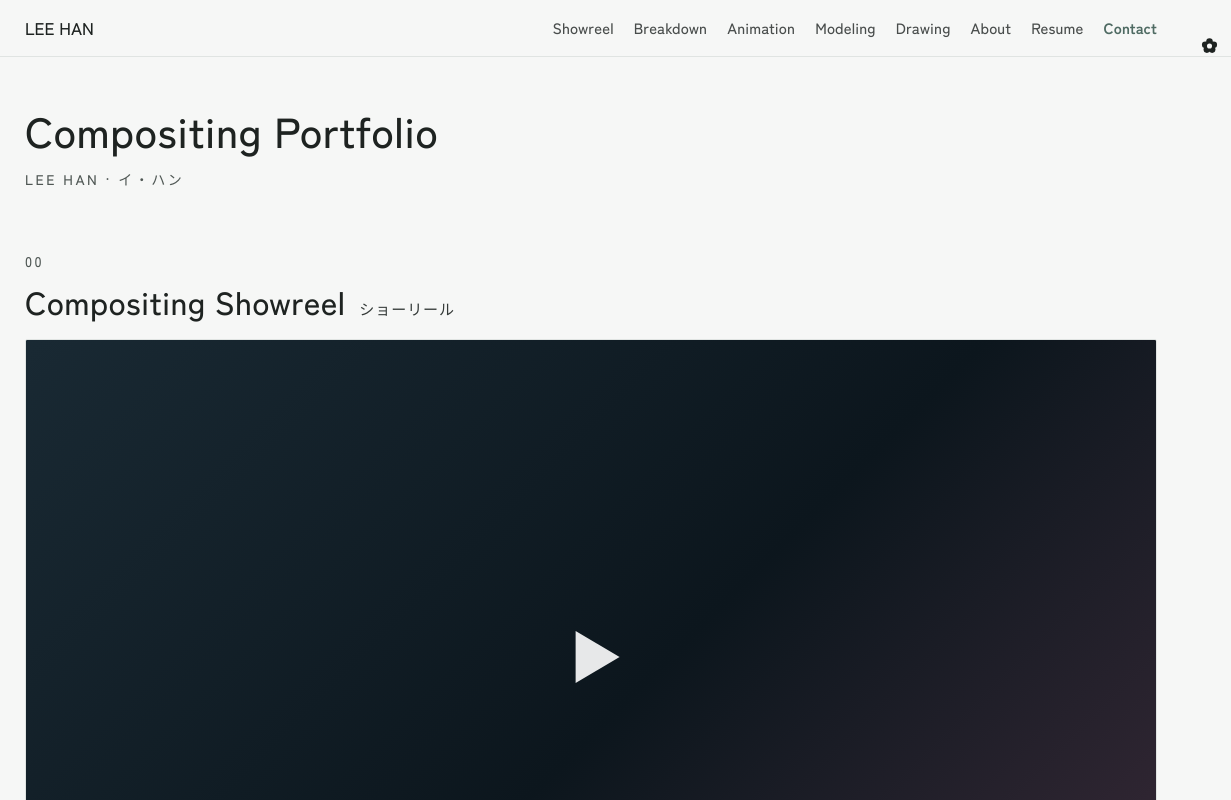
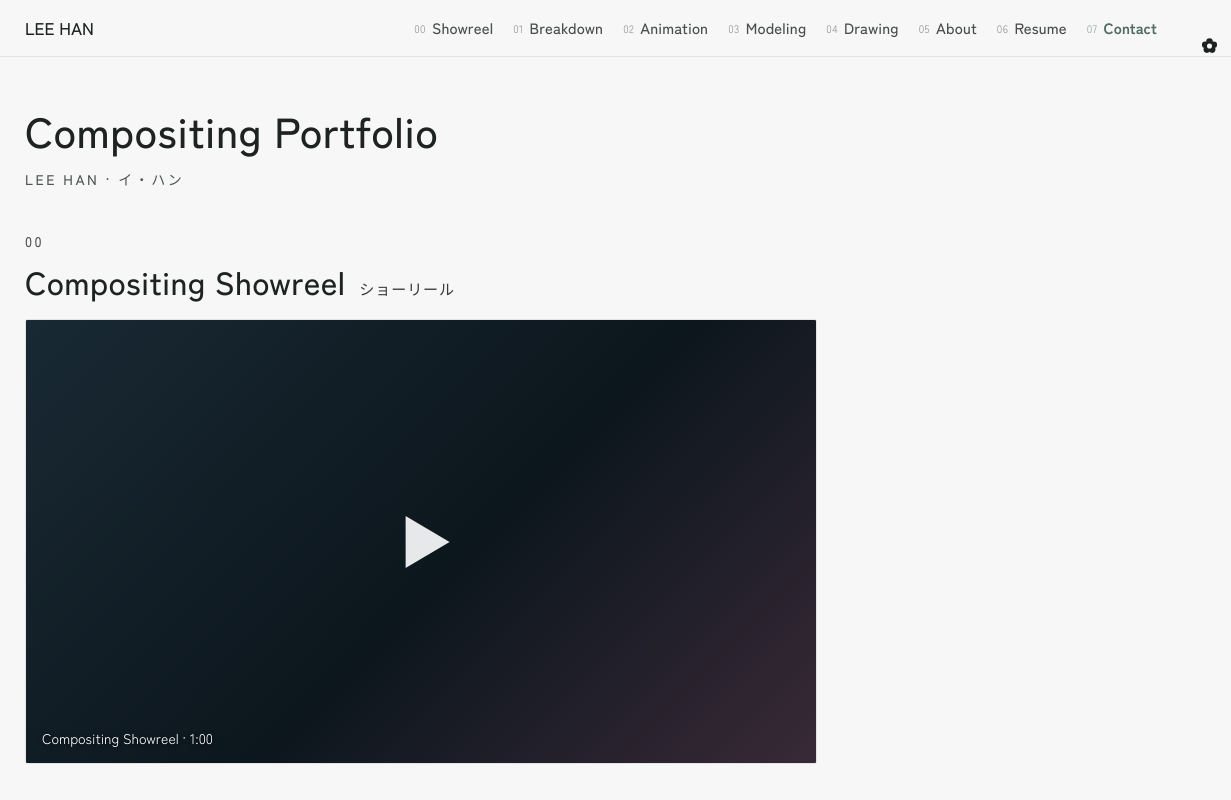
Before and after one commit to leehaneel/leehaneel.github.io, a plain HTML site: page index.html in a window 1280 px wide. Shown: the top 800 px of the page, 49-1280 px from the left. Drawn offline with Linux system fonts and the light colour scheme.

Commit message:
Update index.html

```diff
--- a/index.html
+++ b/index.html
@@ -351,6 +351,11 @@ nav a.on{color:var(--accent)!important;font-weight:700}
 .rcard:hover,.rcard:focus-visible{border-color:var(--accent)!important}
 .rcard:hover b,.rcard:focus-visible b{color:var(--accent)}
 .rcard b{transition:color .2s}
+nav{counter-reset:nv -1}
+nav a::before{content:counter(nv,decimal-leading-zero);font-size:.72em;font-weight:400;letter-spacing:.04em;margin-right:6px;opacity:.6;position:relative;top:-.08em}
+nav a{counter-increment:nv}
+.hero-t{margin-bottom:36px!important}
+.top>.reel{width:min(100%,max(70%,calc((100svh - var(--rt,340px) - 24px) * 16 / 9)))}
 </style>
 </head>
 <body>
@@ -615,5 +620,10 @@ r.setAttribute('data-theme',r.getAttribute('data-theme')==='dark'?'light':'dark'
 });
 })();
 </script>
+<script>
+(function(){var r=document.querySelector('.top>.reel');if(!r)return;
+function fit(){var de=document.documentElement;de.style.setProperty('--rt','0px');var t=r.getBoundingClientRect().top+scrollY;de.style.setProperty('--rt',t+'px');}
+fit();addEventListener('resize',fit);if(document.fonts)document.fonts.ready.then(fit);addEventListener('load',fit);})();
+</script>
 </body>
 </html>
```
